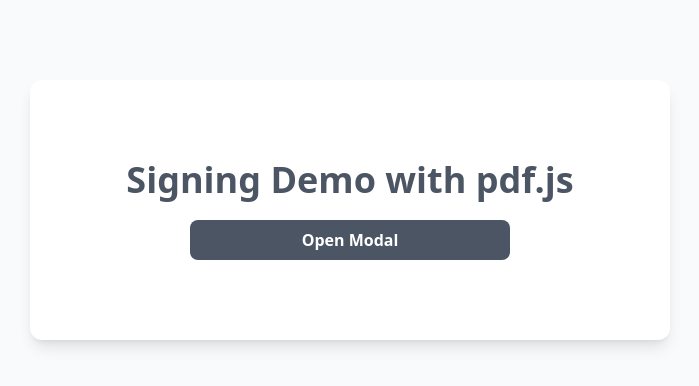
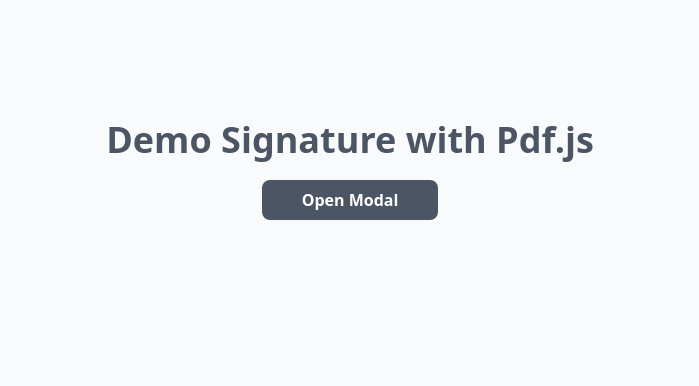
Before and after one commit to vinxcode/demo-pdfjs, a React (Vite) app: page / in a window 1280 px wide. Shown: the top 386 px of the page, without its empty margins (290-989 px from the left). Built offline with nearby package versions, Linux system fonts and the light colour scheme.

Commit message:
Doing Modal

```diff
--- a/src/App.jsx
+++ b/src/App.jsx
@@ -10,23 +10,25 @@
     updateIsOpen(true)
   }
 
-  return (
-    <main className=" w-full md:w-4/5 lg:w-1/2 mx-auto p-7 md:p-20 bg-white shadow-lg mt-20 rounded-xl flex flex-col gap-5">
-      <h1 className='text-4xl text-center font-black text-gray-600'>Signing Demo with pdf.js</h1>
-      <section className='w-full md:w-3/4 lg:w-2/3 mx-auto flex flex-col gap-5'>
+  return isOpen ? (
+    <div className='w-full bg-black h-screen m-0 relative z-10 py-20 bg-opacity-70 backdrop-filter
+    backdrop-blur-lg'>
+      <main className=" w-full md:w-4/5 lg:w-1/2 mx-auto p-7 md:p-20 bg-white shadow-lg rounded-xl flex flex-col gap-5 relative z-10">
+        <section className='w-full md:w-3/4 lg:w-2/3 mx-auto flex flex-col gap-5 '>
 
-        {
-          isOpen ? (
-              <Canvas />
-          ) : (
-            <button className='bg-gray-600 px-10 py-2 text-white font-semibold rounded-lg'
-            onClick={handleButton}
-            >Open Modal</button>
-          )
-        }
+          <Canvas />
 
-      </section>
-    </main>
+        </section>
+      </main>
+    </div>
+  ) : (
+
+    <div className='w-full flex flex-col gap-5 justify-center mt-10'>
+      <h1 class="text-center text-gray-600 text-4xl font-black mt-20">Demo Signature with Pdf.js</h1>
+      <button className='bg-gray-600 px-10 py-2 text-white font-semibold rounded-lg mx-auto'
+        onClick={handleButton}
+      >Open Modal</button>
+    </div>
   )
 }
 
```
